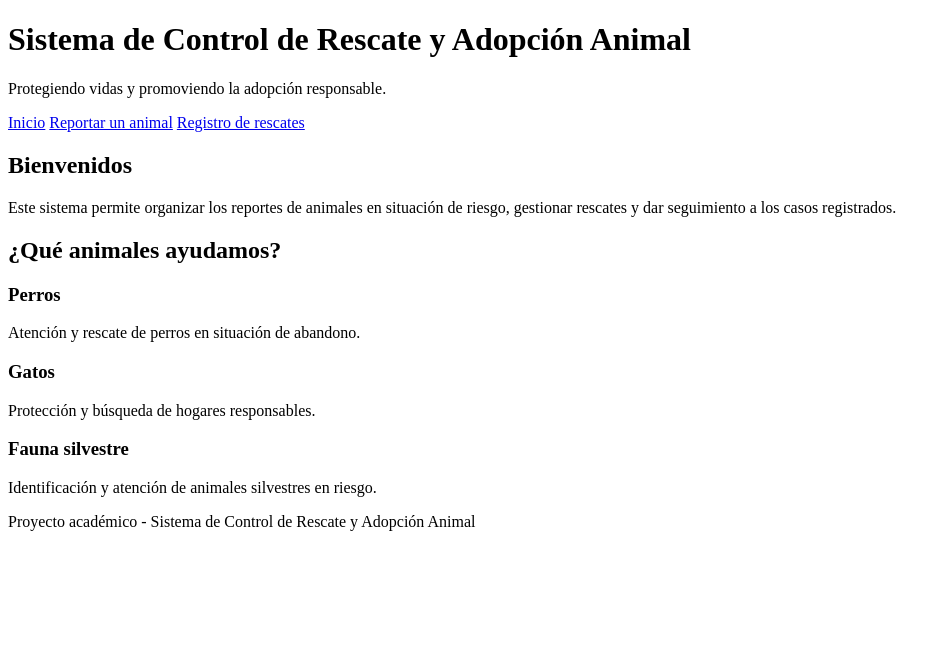
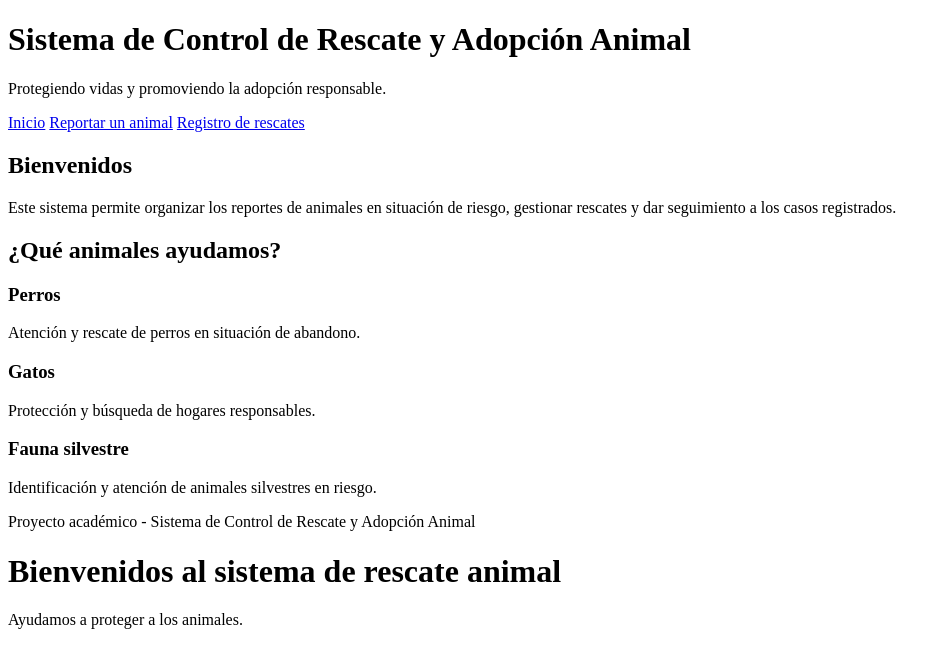
Before and after one commit to lmorales4748-cmyk/Leonardo-Morales, a plain HTML site: page index.html in a window 1280 px wide. Shown: the whole page, without its empty margins (0-947 px from the left). Drawn offline with Linux system fonts and the light colour scheme.

Commit message:
Update index.html

```diff
--- a/index.html
+++ b/index.html
@@ -53,4 +53,10 @@
     </footer>
 
 </body>
+    <h1>Bienvenidos al sistema de rescate animal</h1>
+
+    <p>Ayudamos a proteger a los animales.</p>
+
+</body>
 </html>
+</html>
```
